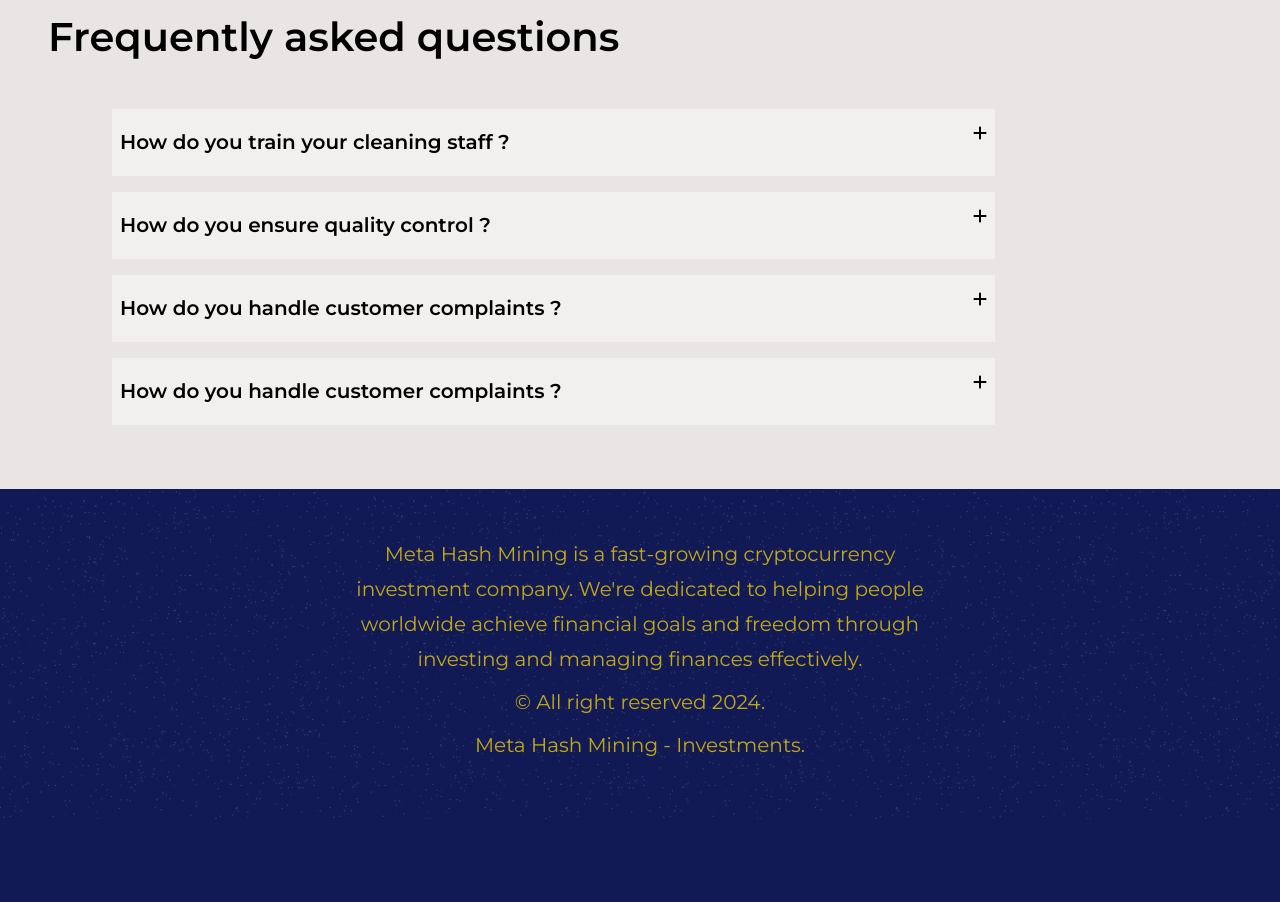
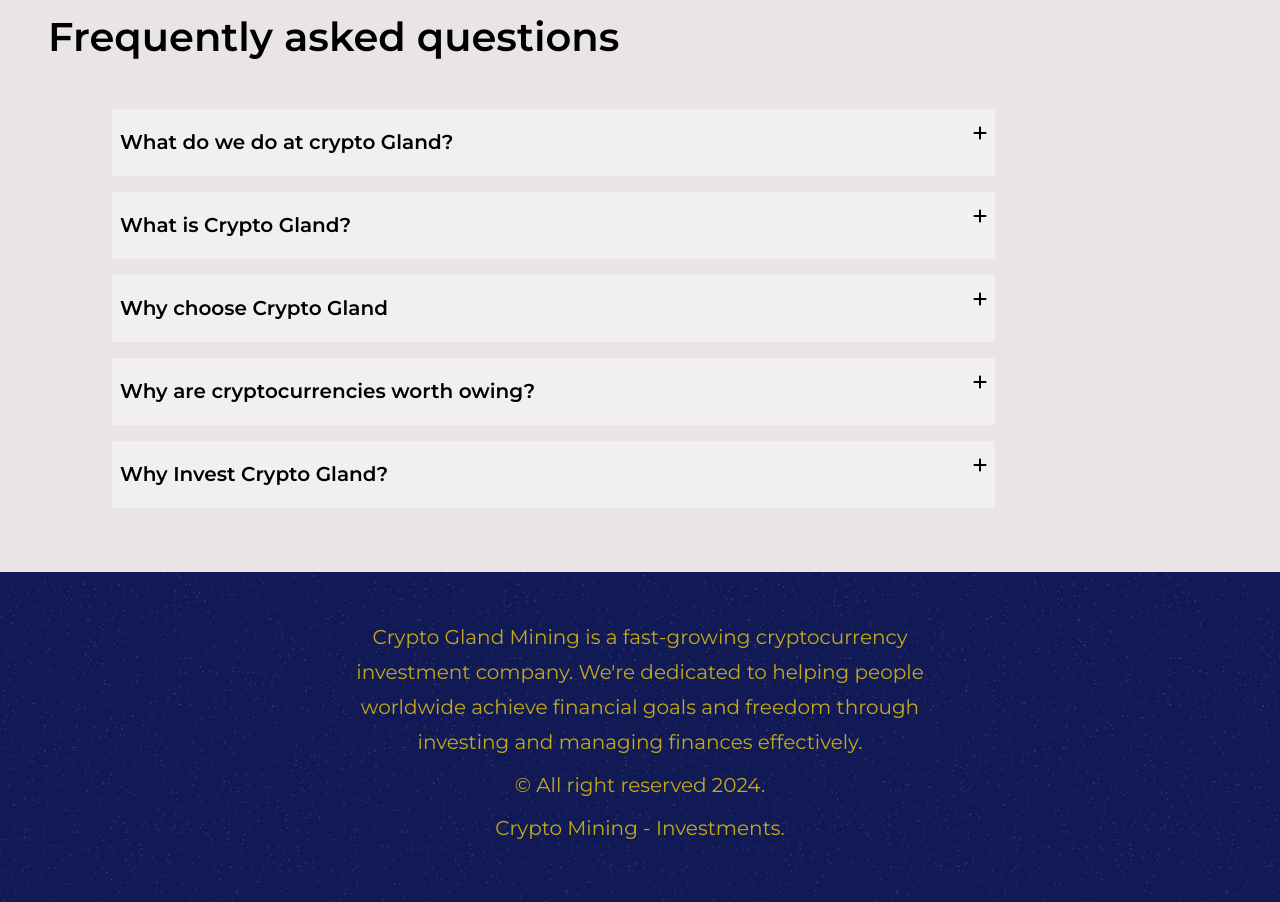
Before and after one commit to Tobby8629/miner, a React (Create React App) app: page / in a window 1280 px wide. Shown: the part 3540-4442 px from the top of the page. Before the commit the page ends 4359 px from the top, so only its background shows below. Built offline with nearby package versions, Linux system fonts and the light colour scheme.

Commit message:
Update FAQ and Footer

```diff
--- a/src/component/Home/Faq/Faq.jsx
+++ b/src/component/Home/Faq/Faq.jsx
@@ -6,31 +6,58 @@ import { faMinus, faPlus } from '@fortawesome/free-solid-svg-icons'
 function Faq() {
 
  const faq = [
+  {
+    id: 5,
+    open: false,
+    question: "What do we do at crypto Gland?",
+    answer: `
+    Here, we generate wealth mining crypto
+    Trusted by over 872 customers and counting
+    `
+  },
     {
      id: 1,
      open: false,
-     question: "How do you train your cleaning staff ?",
-     answer:"Lorem ipsum dolor sit amet. Aut deleniti ducimus qui possimus internos et officiis harum eos repellendus vero. Vel dolorum numquam et architecto aspernatur in maxime sequi ex.",
+     question: "What is Crypto Gland?",
+     answer:`Crypto gland is a cryptocurrency mining agency. At Crypto gland, we bear the burden of cryptocurrencies mining and generating acknowledging that it is quite tasking and a burden for crypto-enthusiast to mine owing to dynamic parameter that adjusts over time in response to changes in network hash rate, algorithm complexity, Block Reward Adjustment amongst other.
+     Thus, our mission is to make acquiring cryptocurrencies easy and fast for everyone.`,
      },
      {
       id: 2,
       open: false,
-      question: "How do you ensure quality control ?",
-      answer:"Lorem ipsum dolor sit amet. Aut deleniti ducimus qui possimus internos et officiis harum eos repellendus vero. Vel dolorum numquam et architecto aspernatur in maxime sequi ex. ",
+      question: "Why choose Crypto Gland",
+      answer:`At Crypto gland, we offer over 10 minable cryptocurrencies
+      We have been serving customers from more than 50 countries and counting
+      We offer optimal performance at affordable low-cost rate
+      Our customer care service is actively responsive, No BOT, request and complaints attended to in less than 8 hours of real time.
+      It is cost effective, no need to buy equipment as we have a power house that runs one of the most advanced bitcoin mining by reputed experts. No associated risk or headache, we bear the burden, you buy the token.
+      Our teams are industry experts and transactions are in form of blockchain. In other words, our transactions are in detailed statistics where you get mining data
+      We have a strong data security and user privacy protection system.
+      We are transparent so you see the live bitcoin mining proceedings.
+      Easy to register with your bitcoin wallet address and it is somewhat spontaneous.`,
     },
     {
       id: 3,
       open: false,
-      question: "How do you handle customer complaints ?",
-      answer:"Lorem ipsum dolor sit amet. Aut deleniti ducimus qui possimus internos et officiis harum eos repellendus vero. Vel dolorum numquam et architecto aspernatur in maxime sequi ex. ",
+      question: "Why are cryptocurrencies worth owing?",
+      answer:`Cryptocurrencies operate on decentralized network based on blockchain technology, void of any form of centralized system and manipulations, providing transparency, privacy and security.
+      They facilitate easy financial system based on simply internet facilitate borderless and/or peer-to-peer transaction.
+      It offers lower transaction fees which saves cost.
+      The emergence of cryptocurrencies spurred significant innovation in financial technology and blockchain operations such as decentralized finance (DeFi) platforms, non-fungible tokens (NFTs), smart contracts, and other decentralized applications (dApps) engineering nouvel transaction via digital asset.`
     },
     {
       id: 4,
       open: false,
-      question: "How do you handle customer complaints ?",
-      answer:"Lorem ipsum dolor sit amet. Aut deleniti ducimus qui possimus internos et officiis harum eos repellendus vero. Vel dolorum numquam et architecto aspernatur in maxime sequi ex.",
+      question: "Why Invest Crypto Gland?",
+      answer: `
+      Investing in Crypto gland offers exposure to the cryptocurrency market
+      without directly acquiring digital assets. This indirect approach allows
+       participation in potential industry growth while diversifying investment
+       portfolios. With advanced infrastructure and expertise,
+       Crypto gland's large-scale mining operation in Iceland capitalizes on
+        cost advantages, renewable energy, and favorable regulations, e
+        nsuring profitability and stability.`
     },
-
  ]
 
  const [tray, settray] = useState(faq)
--- a/src/component/footer/Footer.jsx
+++ b/src/component/footer/Footer.jsx
@@ -5,9 +5,9 @@ const Footer = () => {
   return (
     <section className={styles.footer}>
       <div className={styles.main}>
-       <p className={styles.text}>Meta Hash Mining is a fast-growing cryptocurrency investment company. We're dedicated to helping people worldwide achieve financial goals and freedom through investing and managing finances effectively.</p>
+       <p className={styles.text}>Crypto Gland Mining is a fast-growing cryptocurrency investment company. We're dedicated to helping people worldwide achieve financial goals and freedom through investing and managing finances effectively.</p>
         <p className={styles.reserve}>© All right reserved 2024. </p>
-         <p className={styles.comp}>Meta Hash Mining - Investments.</p>
+         <p className={styles.comp}>Crypto Mining - Investments.</p>
       </div>
     </section>
   )
```
